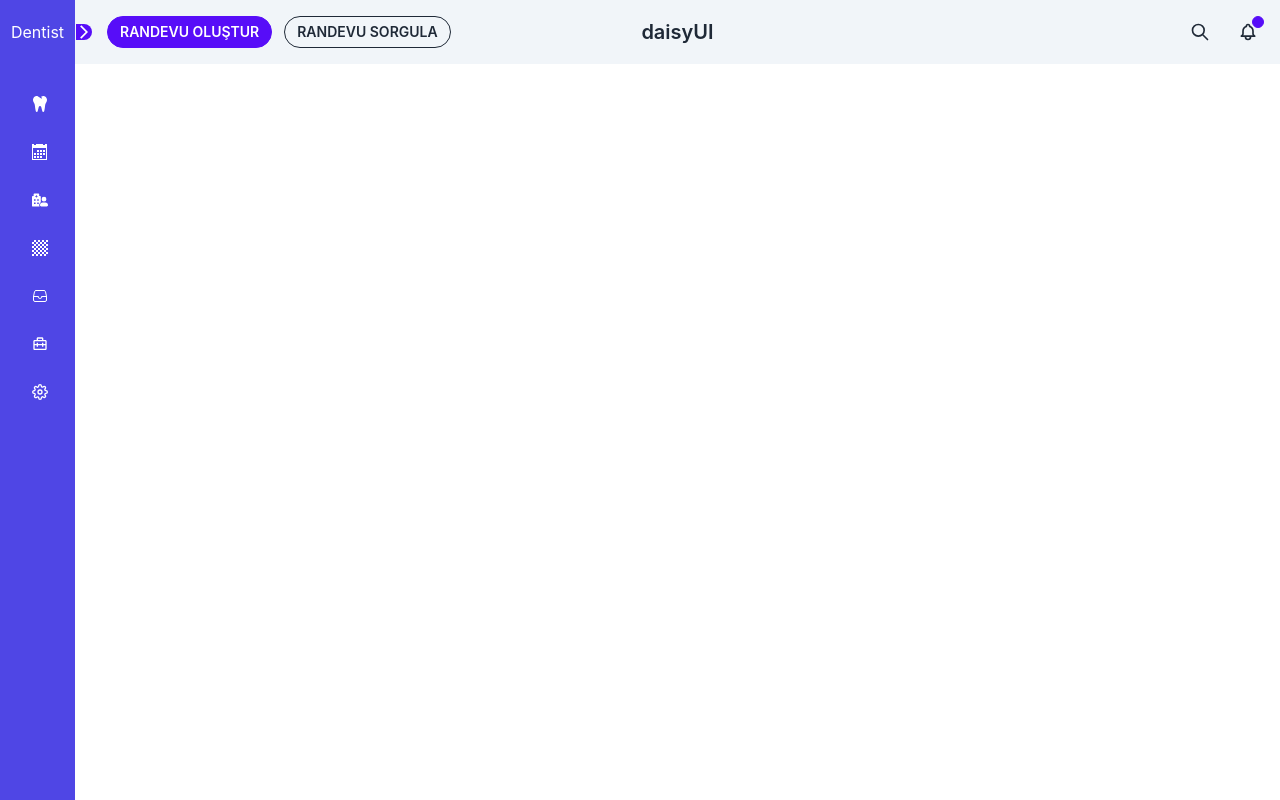
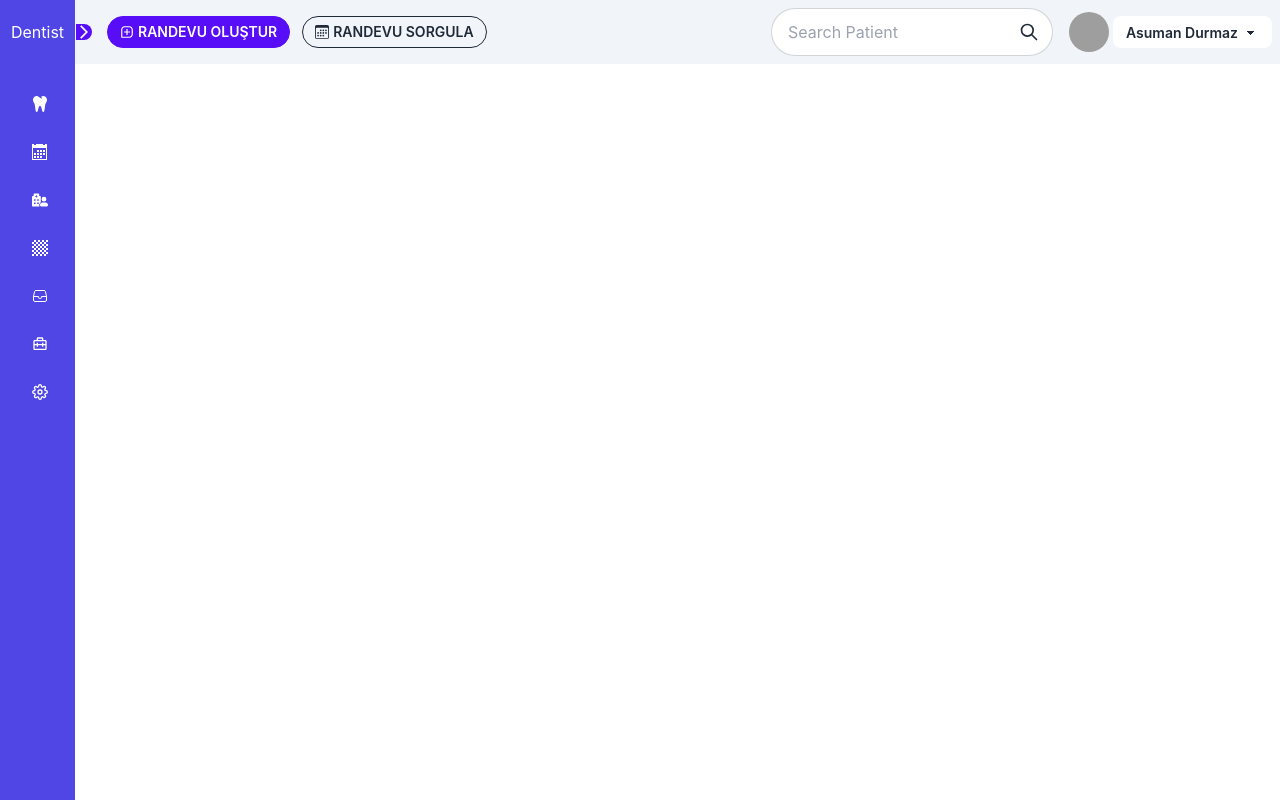
Before and after one commit to Stock-Management-System/dentalApp, a React (Create React App) app: page /polyclinic in a window 1280 px wide. Built offline with nearby package versions, Linux system fonts and the light colour scheme; grey boxes are pictures that could not be loaded.

Commit message:
modified

```diff
--- a/src/components/polyclinic/NavBar.jsx
+++ b/src/components/polyclinic/NavBar.jsx
@@ -1,36 +1,67 @@
-import React from 'react'
+import React from 'react';
+import { BiMessageSquareAdd } from 'react-icons/bi';
+import { BsCalendar3 } from 'react-icons/bs';
+
 
 const NavBar = ({ open, setOpen }) => {
   return (
     <div className="navbar bg-slate-100 absolute right-0 z-10" style={{ width: open ? "calc(100% - 220px)" : "calc(100% - 75px)" }}>
       <div className="navbar-start">
         <div className='ml-6 xs:hidden md:block'>
-          <button className='btn btn-sm btn-primary rounded-3xl mr-3'>Randevu Oluştur</button>
-          <button className='btn btn-sm btn-outline rounded-3xl'>Randevu Sorgula</button>
+          <button className='btn btn-sm btn-primary rounded-3xl mr-3'><BiMessageSquareAdd className='mr-1' />Randevu Oluştur</button>
+          <button className='btn btn-sm btn-outline rounded-3xl'><BsCalendar3 className='mr-1' />Randevu Sorgula</button>
         </div>
         <div className="dropdown ml-6 md:hidden">
           <label tabIndex={0} className="btn btn-ghost btn-circle">
             <svg xmlns="http://www.w3.org/2000/svg" className="h-5 w-5" fill="none" viewBox="0 0 24 24" stroke="currentColor"><path strokeLinecap="round" strokeLinejoin="round" strokeWidth="2" d="M4 6h16M4 12h16M4 18h7" /></svg>
           </label>
           <ul tabIndex={0} className="menu menu-compact dropdown-content mt-3 p-2 shadow bg-base-100 rounded-box w-52">
-            <li><a>Randevu Oluştur</a></li>
-            <li><a>Randevu Sorgula</a></li>
+            <li><a><BiMessageSquareAdd className='mr-1' /> Randevu Oluştur</a></li>
+            <li><a><BsCalendar3 className='mr-1' />Randevu Sorgula</a></li>
           </ul>
         </div>
       </div>
-      <div className="navbar-center">
-        <a className="btn btn-ghost normal-case text-xl">daisyUI</a>
-      </div>
+
       <div className="navbar-end">
-        <button className="btn btn-ghost btn-circle">
-          <svg xmlns="http://www.w3.org/2000/svg" className="h-5 w-5" fill="none" viewBox="0 0 24 24" stroke="currentColor"><path strokeLinecap="round" strokeLinejoin="round" strokeWidth="2" d="M21 21l-6-6m2-5a7 7 0 11-14 0 7 7 0 0114 0z" /></svg>
-        </button>
-        <button className="btn btn-ghost btn-circle">
-          <div className="indicator">
-            <svg xmlns="http://www.w3.org/2000/svg" className="h-5 w-5" fill="none" viewBox="0 0 24 24" stroke="currentColor"><path strokeLinecap="round" strokeLinejoin="round" strokeWidth="2" d="M15 17h5l-1.405-1.405A2.032 2.032 0 0118 14.158V11a6.002 6.002 0 00-4-5.659V5a2 2 0 10-4 0v.341C7.67 6.165 6 8.388 6 11v3.159c0 .538-.214 1.055-.595 1.436L4 17h5m6 0v1a3 3 0 11-6 0v-1m6 0H9" /></svg>
-            <span className="badge badge-xs badge-primary indicator-item"></span>
+        <div tabIndex={0} className="collapse group md:hidden">
+          <div className="collapse-title bg-primary text-primary-content group-focus:bg-secondary group-focus:text-secondary-content btn btn-ghost btn-circle">
+            <button className="">
+              <svg xmlns="http://www.w3.org/2000/svg" className="h-5 w-5" fill="none" viewBox="0 0 24 24" stroke="currentColor"><path strokeLinecap="round" strokeLinejoin="round" strokeWidth="2" d="M21 21l-6-6m2-5a7 7 0 11-14 0 7 7 0 0114 0z" /></svg>
+            </button>
           </div>
-        </button>
+          <div className="collapse-content bg-primary text-primary-content group-focus:bg-secondary group-focus:text-secondary-content">
+            <p>tabIndex={0} attribute is necessary to make the div focusable</p>
+          </div>
+        </div>
+        <div className="form-control relative xs:hidden md:block">
+          <input type="text" placeholder="Search Patient" className="input input-bordered rounded-3xl" />
+          <button className="btn btn-ghost btn-circle absolute right-0">
+            <svg xmlns="http://www.w3.org/2000/svg" className="h-5 w-5" fill="none" viewBox="0 0 24 24" stroke="currentColor"><path strokeLinecap="round" strokeLinejoin="round" strokeWidth="2" d="M21 21l-6-6m2-5a7 7 0 11-14 0 7 7 0 0114 0z" /></svg>
+          </button>
+        </div>
+        <div className="dropdown dropdown-end ml-3 flex items-center">
+          <label tabIndex={0} className="btn btn-ghost btn-circle avatar">
+            <div className="w-10 rounded-full avatar">
+              <img src="https://placeimg.com/80/80/people" />
+            </div>
+          </label>
+          <select className="select select-sm max-w-xs menu menu-compact">
+            <option disabled selected>Asuman Durmaz</option>
+            <option>English</option>
+            <option>Japanese</option>
+            <option>Italian</option>
+          </select>
+          {/* <ul tabIndex={0} className="mt-3 p-2 shadow menu menu-compact dropdown-content bg-base-100 rounded-box w-52">
+            <li>
+              <a className="justify-between">
+                Profile
+                <span className="badge">New</span>
+              </a>
+            </li>
+            <li><a>Settings</a></li>
+            <li><a>Logout</a></li>
+          </ul> */}
+        </div>
       </div>
     </div>
   )
```
